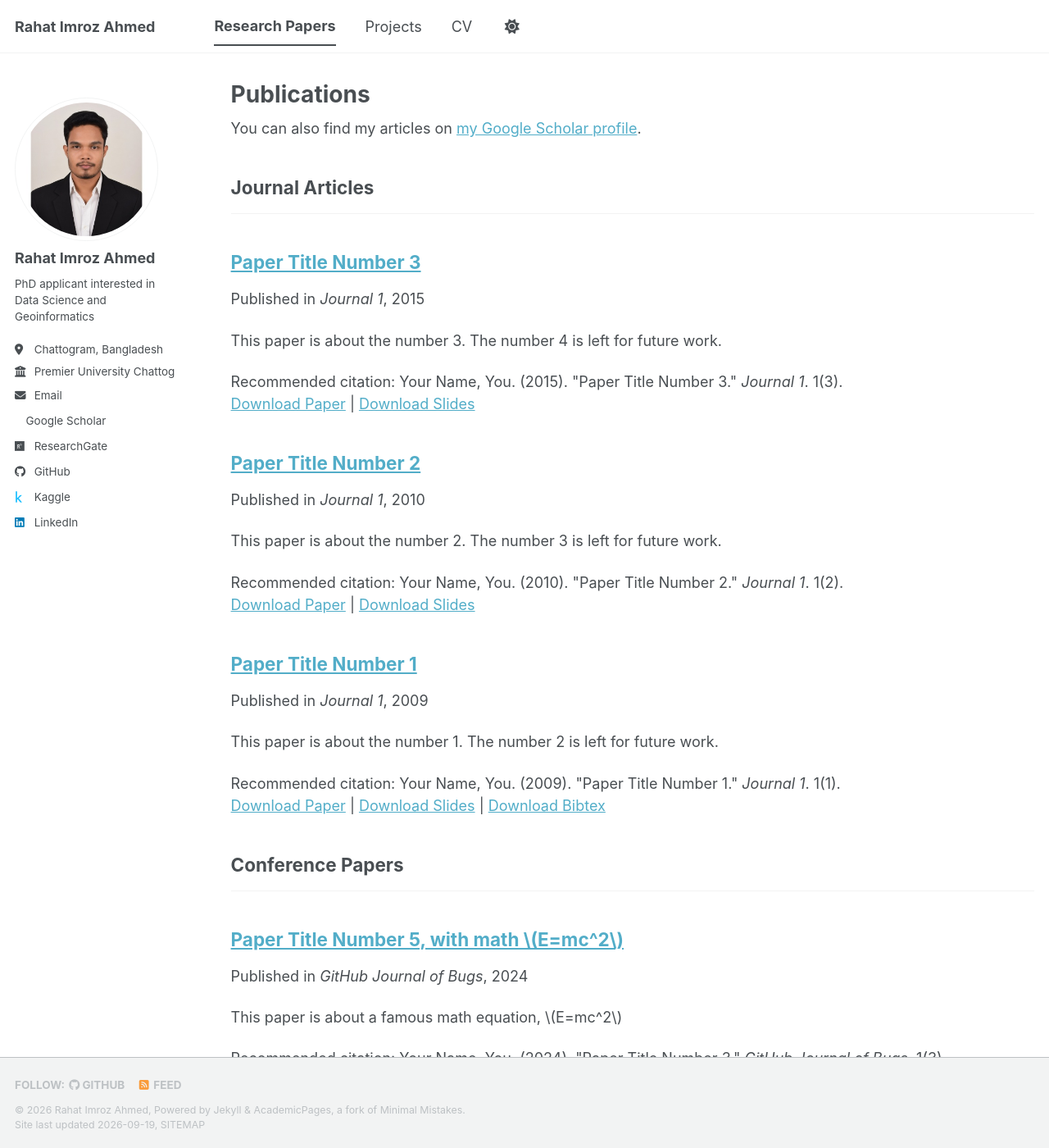
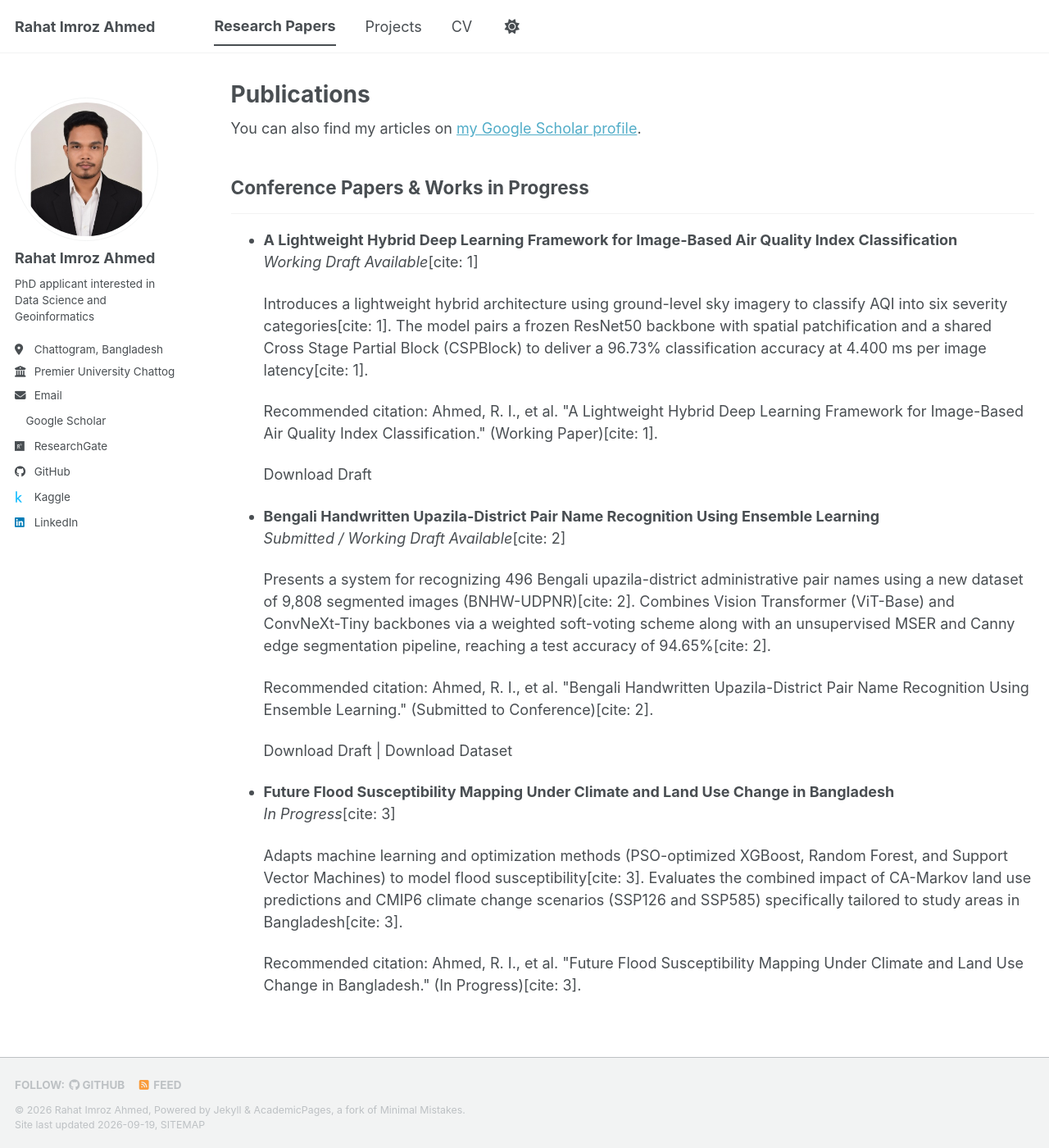
Before and after one commit to RahatAhmed171/RahatAhmed171.github.io, a Jekyll site: the page built from _pages/publications.html, in a window 1280 px wide and 1400 px high. Shown: the whole window at 82% size. Built offline with Jekyll 4.4.1, drawn with Linux system fonts in a browser that asks for light colours; a style sheet for code colours, icons or effects is not loaded; some of the changed text lies outside the part shown.

Commit message:
Update publications section with working papers

```diff
--- a/_config.yml
+++ b/_config.yml
@@ -58,7 +58,7 @@ publication_category:
   manuscripts:
     title: 'Journal Articles'
   conferences:
-    title: 'Conference Papers'
+    title: 'Conference Papers & Works in Progress'
 
 # Site Settings
 teaser                   :  # filename of teaser fallback teaser image placed in /images/ for social media previews
--- a/_pages/publications.html
+++ b/_pages/publications.html
@@ -12,22 +12,29 @@ author_profile: true
 {% include base_path %}
 
 <!-- New style rendering if publication categories are defined -->
-{% if site.publication_category %}
-  {% for category in site.publication_category  %}
-    {% assign title_shown = false %}
-    {% for post in site.publications reversed %}
-      {% if post.category != category[0] %}
-        {% continue %}
-      {% endif %}
-      {% unless title_shown %}
-        <h2>{{ category[1].title }}</h2><hr />
-        {% assign title_shown = true %}
-      {% endunless %}
-      {% include archive-single.html %}
-    {% endfor %}
-  {% endfor %}
-{% else %}
-  {% for post in site.publications reversed %}
-    {% include archive-single.html %}
-  {% endfor %}
-{% endif %}
+<h2>Conference Papers &amp; Works in Progress</h2><hr />
+
+<ul>
+  <li>
+    <p><strong>A Lightweight Hybrid Deep Learning Framework for Image-Based Air Quality Index Classification</strong><br />
+    <em>Working Draft Available</em>[cite: 1]</p>
+    <p>Introduces a lightweight hybrid architecture using ground-level sky imagery to classify AQI into six severity categories[cite: 1]. The model pairs a frozen ResNet50 backbone with spatial patchification and a shared Cross Stage Partial Block (CSPBlock) to deliver a 96.73% classification accuracy at 4.400 ms per image latency[cite: 1].</p>
+    <p>Recommended citation: Ahmed, R. I., et al. "A Lightweight Hybrid Deep Learning Framework for Image-Based Air Quality Index Classification." (Working Paper)[cite: 1].</p>
+    <p>Download Draft</p>
+  </li>
+
+  <li>
+    <p><strong>Bengali Handwritten Upazila-District Pair Name Recognition Using Ensemble Learning</strong><br />
+    <em>Submitted / Working Draft Available</em>[cite: 2]</p>
+    <p>Presents a system for recognizing 496 Bengali upazila-district administrative pair names using a new dataset of 9,808 segmented images (BNHW-UDPNR)[cite: 2]. Combines Vision Transformer (ViT-Base) and ConvNeXt-Tiny backbones via a weighted soft-voting scheme along with an unsupervised MSER and Canny edge segmentation pipeline, reaching a test accuracy of 94.65%[cite: 2].</p>
+    <p>Recommended citation: Ahmed, R. I., et al. "Bengali Handwritten Upazila-District Pair Name Recognition Using Ensemble Learning." (Submitted to Conference)[cite: 2].</p>
+    <p>Download Draft | Download Dataset</p>
+  </li>
+
+  <li>
+    <p><strong>Future Flood Susceptibility Mapping Under Climate and Land Use Change in Bangladesh</strong><br />
+    <em>In Progress</em>[cite: 3]</p>
+    <p>Adapts machine learning and optimization methods (PSO-optimized XGBoost, Random Forest, and Support Vector Machines) to model flood susceptibility[cite: 3]. Evaluates the combined impact of CA-Markov land use predictions and CMIP6 climate change scenarios (SSP126 and SSP585) specifically tailored to study areas in Bangladesh[cite: 3].</p>
+    <p>Recommended citation: Ahmed, R. I., et al. "Future Flood Susceptibility Mapping Under Climate and Land Use Change in Bangladesh." (In Progress)[cite: 3].</p>
+  </li>
+</ul>
```
